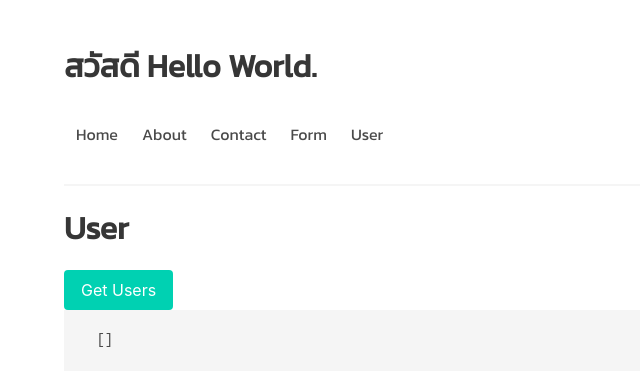
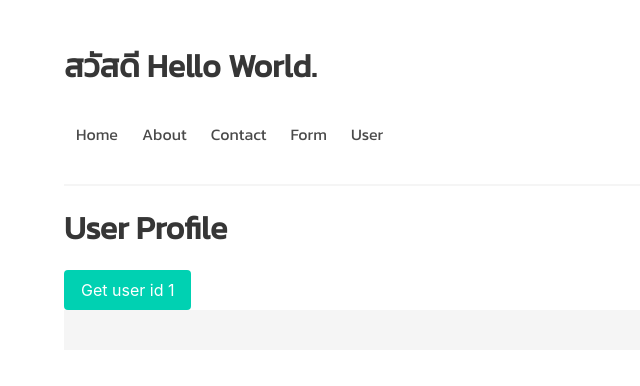
Before and after one commit to TarTangtrakul/workshop, a React (Create React App) app: page /user/1 in a window 1280 px wide. Shown: the top 386 px of the page, without its empty margins (0-640 px from the left). Built offline with nearby package versions, Linux system fonts and the light colour scheme.

Commit message:
get user profile

```diff
--- a/src/components/Routes.jsx
+++ b/src/components/Routes.jsx
@@ -6,6 +6,7 @@ import About from '../pages/About'
 import Contact from '../pages/Contact'
 import Form from '../pages/Form'
 import User from '../pages/User'
+import UserProfile from '../pages/UserProfile'
 
 export default function Routes(){
     return <div>
@@ -14,7 +15,8 @@ export default function Routes(){
             <Route path='/about' component= {About}/>
             <Route path='/contact' component= {Contact}/>
             <Route path='/form' component= {Form}/>
-            <Route path='/user' component= {User}/>
+            <Route exact path='/user' component= {User}/>
+            <Route path='/user/:id' component= {UserProfile}/>
         </Switch>
     </div>
 }
--- a/src/pages/User.jsx
+++ b/src/pages/User.jsx
@@ -1,4 +1,5 @@
 import React, {useState} from 'react'
+import { Link } from 'react-router-dom'
 import Axios from 'axios'
 
 
@@ -24,9 +25,28 @@ export default function User() {
         <h1 className="title">User</h1>
         <button className="button is-primary" onClick={handleClick}>Get Users</button>
         <pre> { JSON.stringify(users) }</pre>
-        { users.map((each) => {
-            return <p key= { each.id } >{ each.name }</p>
-        }) }
+        <div className="container columns">
+            <table className="table column">
+                <thead>
+                    <tr>
+                        <th>id</th>
+                        <th>name</th>
+                        <th>email</th>
+                        <th>fdfs</th>
+                    </tr>
+                </thead>
+                <tbody>
+                { users.map((each) => {
+                    return <tr key= { each.id } >
+                        <td>{ each.id }</td>
+                        <td><Link to={'/user/'+each.id}>{ each.name }</Link></td>
+                        <td>{ each.email }</td>
+                        <td>{ each.address.geo.lat }</td>
+                    </tr>
+                }) }
+                </tbody>
+            </table>
+        </div>
     </div>
 
 }
--- /dev/null
+++ b/src/pages/UserProfile.jsx
@@ -0,0 +1,20 @@
+import React, { useState } from 'react'
+import Axios from 'axios'
+
+const url = 'https://jsonplaceholder.typicode.com/users/'
+
+export default function UserProfile(props) {
+
+    const [ userId, setUserid ] = useState(props.match.params.id)
+    const [ user, setUser ] = useState({});
+
+    async function handleClick() {
+        const data = await Axios.get(url+userId)
+        setUser(data)
+    }
+    return <div>
+        <h1 className="title">User Profile</h1>
+        <p><button className="button is-primary" onClick={handleClick}>Get user id { userId }</button></p>
+        <pre>{ JSON.stringify(user.data) }</pre>
+    </div>
+}
```
